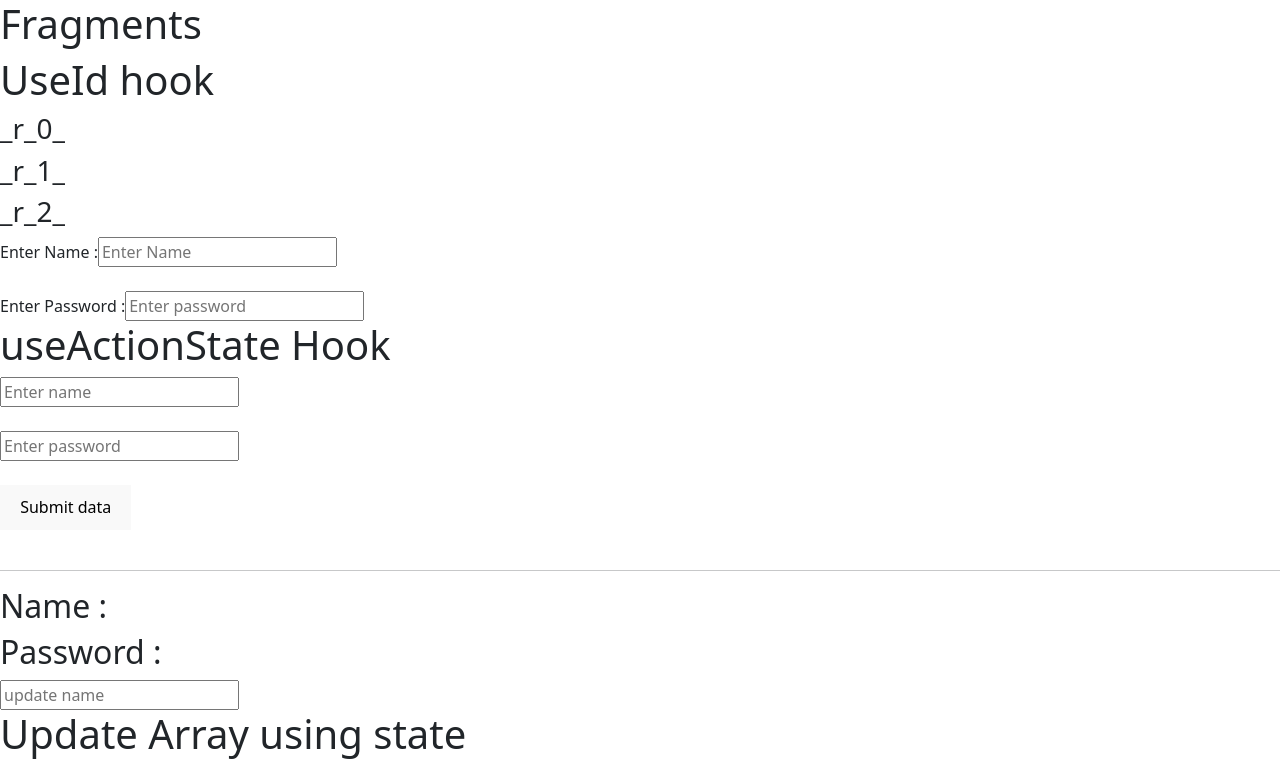
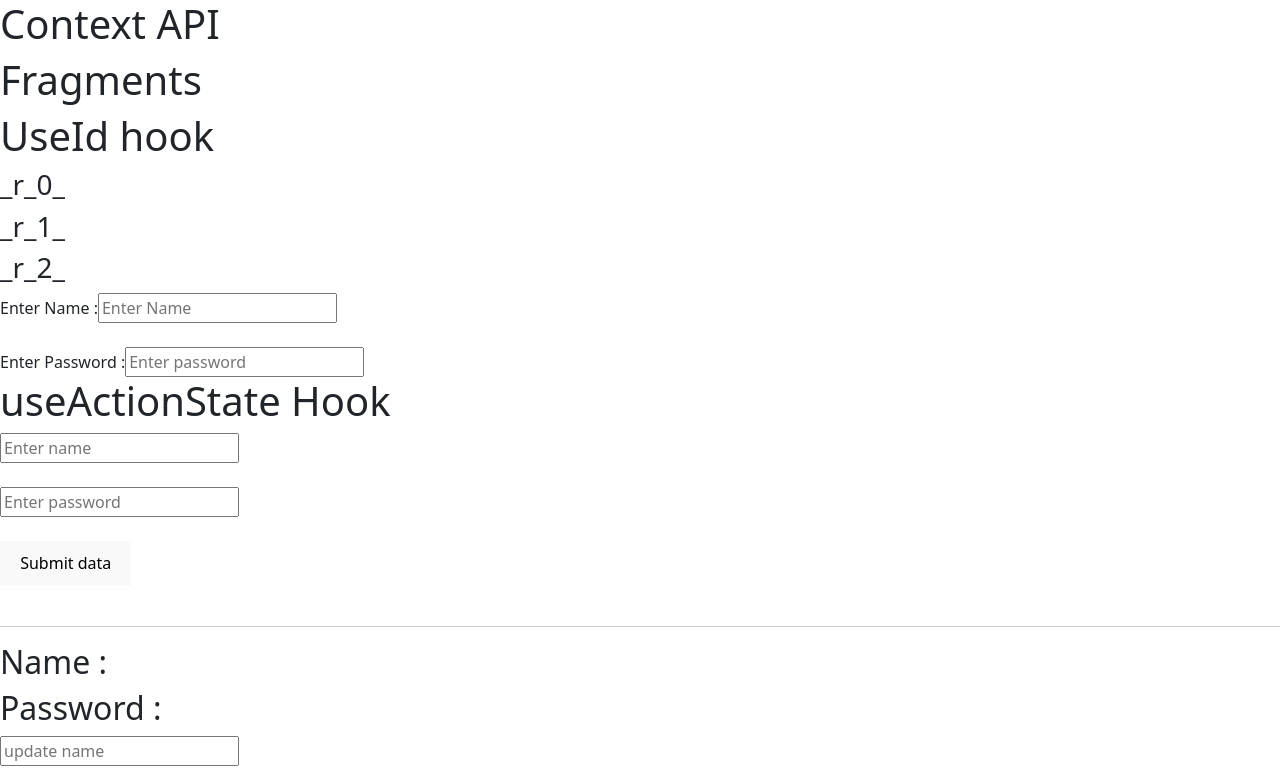
Before and after one commit to MahekSheth01/ReactJS, a React (Vite) app: page / in a window 1280 px wide. Shown: the top 769 px of the page. Built offline with nearby package versions, Linux system fonts and the light colour scheme.

Commit message:
Context API

```diff
--- a/src/App.jsx
+++ b/src/App.jsx
@@ -36,6 +36,7 @@ import UpdateArray from "./UpdateArray";
 import HookuseActionState from "./HookuseActionState";
 import HookuseId from "./HookuseId";
 import Fragments19 from "./Fragments19";
+import ContextAPI from "./ContextAPI";
 function App() {
 
   /* ===== BASIC FUNCTIONS ===== */
@@ -130,6 +131,7 @@ function App() {
   /* ===== JSX RETURN ===== */
   return (
     <div>
+      <ContextAPI/>
       <Fragments19/>
       <HookuseId/>
       <HookuseActionState/>
```
